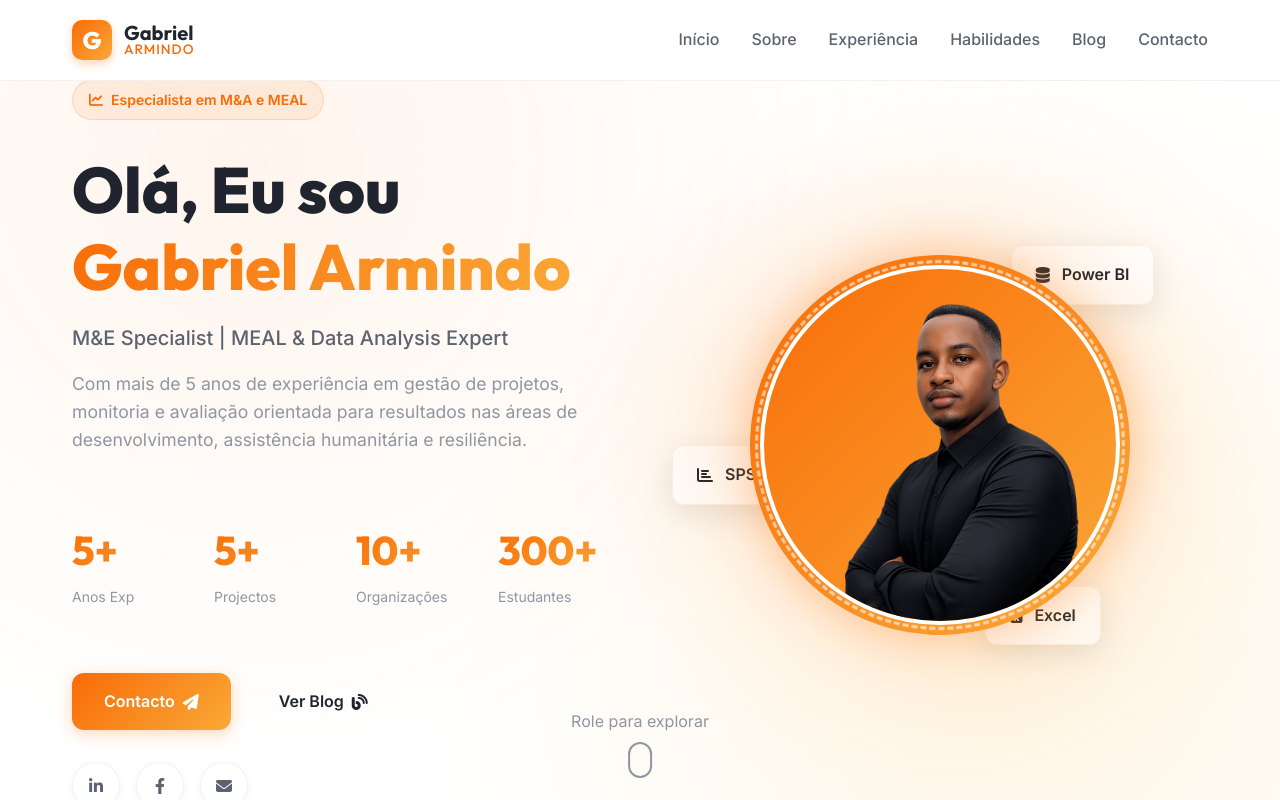
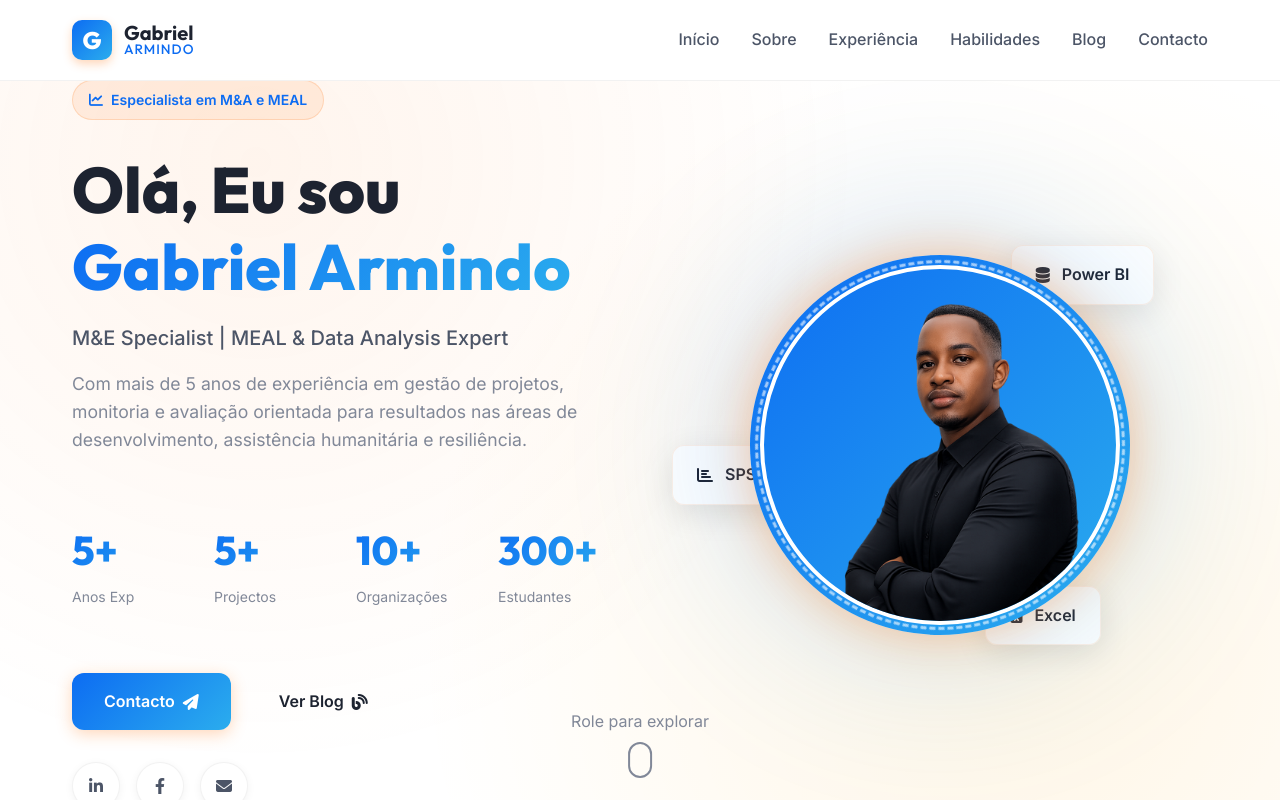
Before and after one commit to afonsoDomingos/gabrielarmindo, a Vue app: page / in a window 1280 px wide. Shown: the top 800 px of the page. Built offline with nearby package versions, Linux system fonts and the light colour scheme; no server answers.

Commit message:
style: mudança da cor principal de laranja para azul premium

```diff
--- a/src/assets/main.css
+++ b/src/assets/main.css
@@ -2,25 +2,25 @@
    CSS Variables & Root Styles
    ======================================== */
 :root {
-    /* Colors - Premium Palette */
-    --primary-hue: 25;
-    --primary-sat: 95%;
+    /* Colors - Premium Blue Palette */
+    --primary-hue: 215;
+    --primary-sat: 90%;
     --primary-light: 50%;
 
     --primary-color: hsl(var(--primary-hue), var(--primary-sat), var(--primary-light));
-    --primary-dark: hsl(var(--primary-hue), var(--primary-sat), 45%);
+    --primary-dark: hsl(var(--primary-hue), var(--primary-sat), 40%);
     --primary-light-color: hsl(var(--primary-hue), var(--primary-sat), 65%);
 
-    --secondary-color: hsl(35, 95%, 60%);
-    --accent-color: hsl(15, 90%, 55%);
+    --secondary-color: hsl(200, 85%, 55%);
+    --accent-color: hsl(185, 80%, 45%);
 
-    --text-primary: hsl(220, 20%, 15%);
-    --text-secondary: hsl(220, 10%, 40%);
-    --text-muted: hsl(220, 10%, 60%);
+    --text-primary: hsl(220, 25%, 15%);
+    --text-secondary: hsl(220, 15%, 35%);
+    --text-muted: hsl(220, 10%, 55%);
 
     --bg-primary: #ffffff;
-    --bg-secondary: #f8f9fa;
-    --bg-tertiary: #f1f3f5;
+    --bg-secondary: #f4f7fa;
+    --bg-tertiary: #edf2f7;
 
     --gradient-1: linear-gradient(135deg, var(--primary-color), var(--secondary-color));
     --gradient-2: linear-gradient(135deg, var(--secondary-color), var(--accent-color));
```
